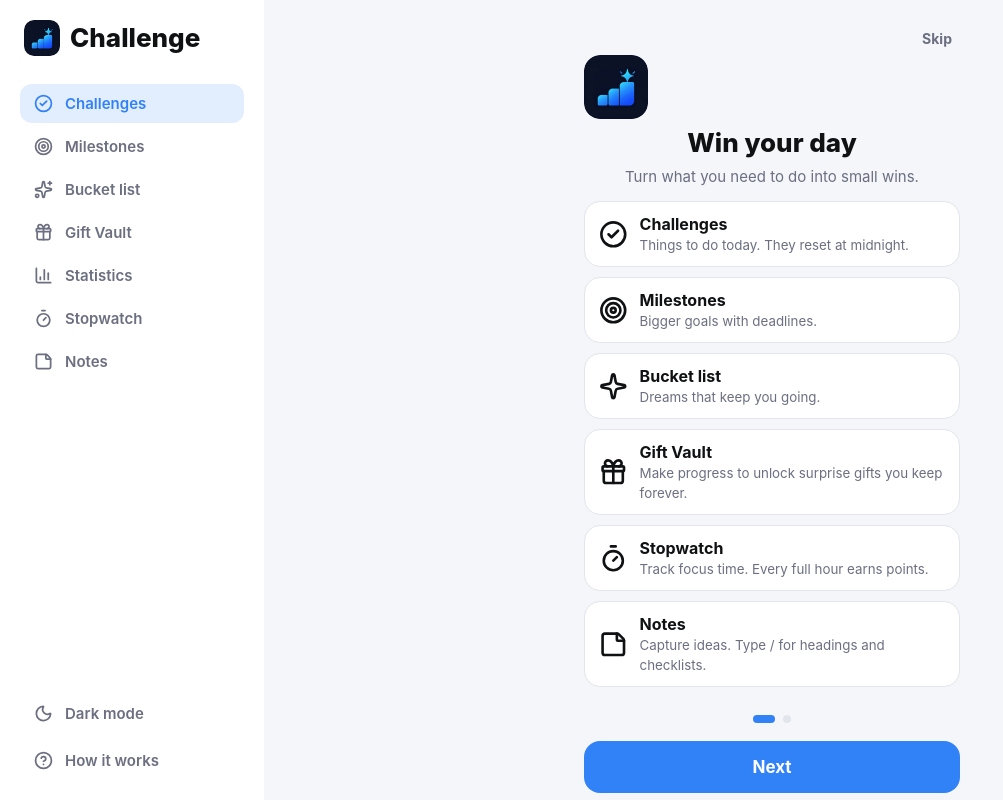
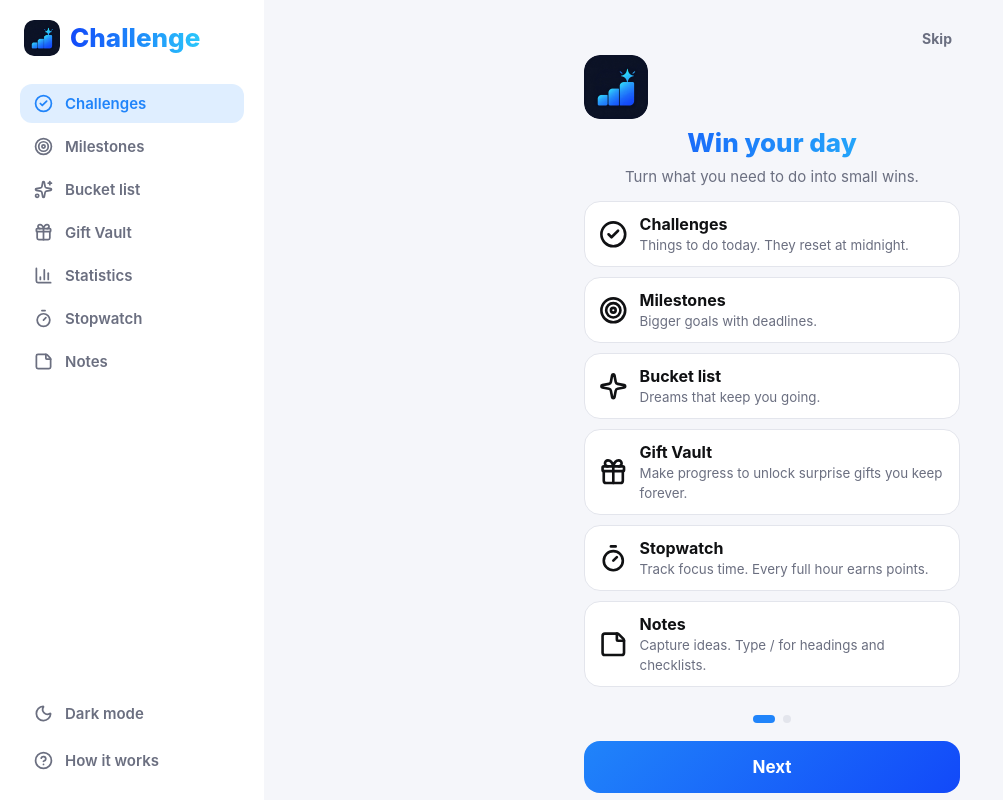
Before and after one commit to heyabhijeet1/challenge, a React (Vite) app: page / in a window 1280 px wide. Shown: the whole page, without its empty margins (0-1003 px from the left). Built offline with nearby package versions, Linux system fonts and the light colour scheme.

Commit message:
css update 1

```diff
--- a/src/Sidebar.tsx
+++ b/src/Sidebar.tsx
@@ -67,7 +67,7 @@ export default function Sidebar() {
     <aside className="fixed inset-y-0 left-0 z-[12] hidden w-[264px] flex-col border-r border-[var(--line)] bg-[var(--card)] p-5 min-[900px]:flex">
       <div className="mb-7 flex items-center gap-2.5 px-1">
         <img src="/logo.png" alt="" className="h-9 w-9 rounded-[10px]" />
-        <span className="inline-block text-[26px] font-extrabold leading-tight text-[var(--text)]">
+        <span className="inline-block bg-gradient-to-r from-[#1249F9] to-[#2AC7FB] bg-clip-text text-[26px] font-extrabold leading-tight text-transparent">
           Challenge
         </span>
       </div>
--- a/src/index.css
+++ b/src/index.css
@@ -308,25 +308,19 @@ h1 .logo { width: 36px; height: 36px; border-radius: 10px; vertical-align: -7px;
 
 .wrap > h1 { margin-bottom: 18px; }
 
-/* ===== Polish pass ===== */
+/* ===== Brand: logo blue + polish ===== */
+:root{--blue:#2084FA;--blue-2:#1249F9;--cyan:#2AC7FB;--brand-wide:linear-gradient(90deg,#1249F9,#2AC7FB)}
+@media (prefers-color-scheme:dark){:root:not([data-theme="light"]){--bg:#080A1C;--card:#12142B;--line:#23264A;--mute:#8F98C0}}
+:root[data-theme="dark"]{--bg:#080A1C;--card:#12142B;--line:#23264A;--mute:#8F98C0}
+
 body{font-family:'Figtree Variable',-apple-system,"Segoe UI",Roboto,sans-serif;background:var(--bg)}
 button,input,textarea,select{font-family:inherit}
 input[type=checkbox]{accent-color:var(--primary)}
 
-h1,.oh,#swt{background:none;-webkit-background-clip:border-box;background-clip:border-box;color:var(--text)}
-
-.score,.onext,.fab1,.hpills button.on,#swb{background:var(--primary)}
-.st{background:var(--orange)}
+h1,.oh{background-image:var(--brand-wide)}
 .tabs button.on{background:var(--accent);box-shadow:none}
-#recap .tabs button.on{background:var(--primary);box-shadow:none}
-.lvl .bar i{background:var(--primary)}
-.prog .bar i{background:var(--accent)}
-.rbar.best{background:var(--primary)}
-.sd.on i{background:var(--orange)}
-#swb.stop{background:var(--danger);box-shadow:none}
+#recap .tabs button.on,.hpills button.on{background:var(--primary);box-shadow:none}
 .fab1{box-shadow:0 2px 8px var(--shadow)}
-.demo{background:var(--primary)}
-.item{background:var(--accent)}
 
 @media (min-width:900px){
   #gvbtn,.top .snd:not([id]){display:none}
```
